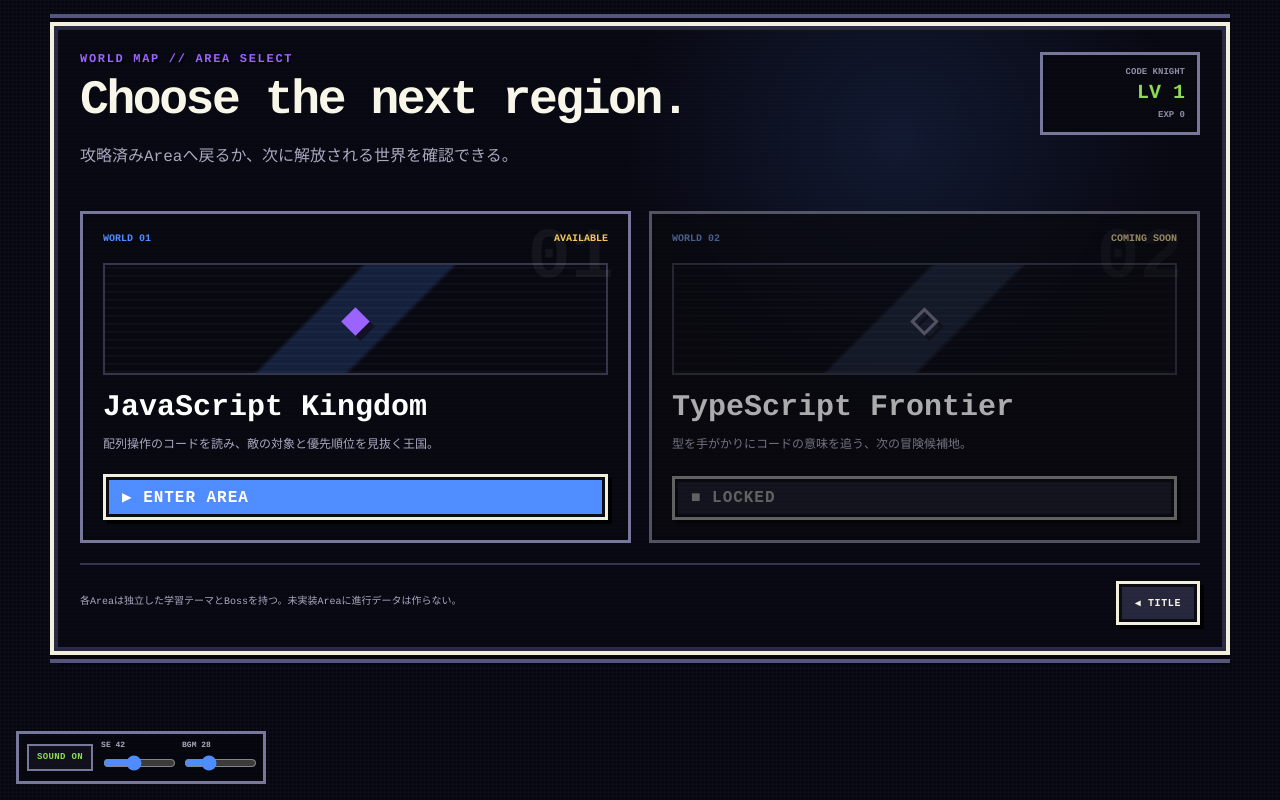
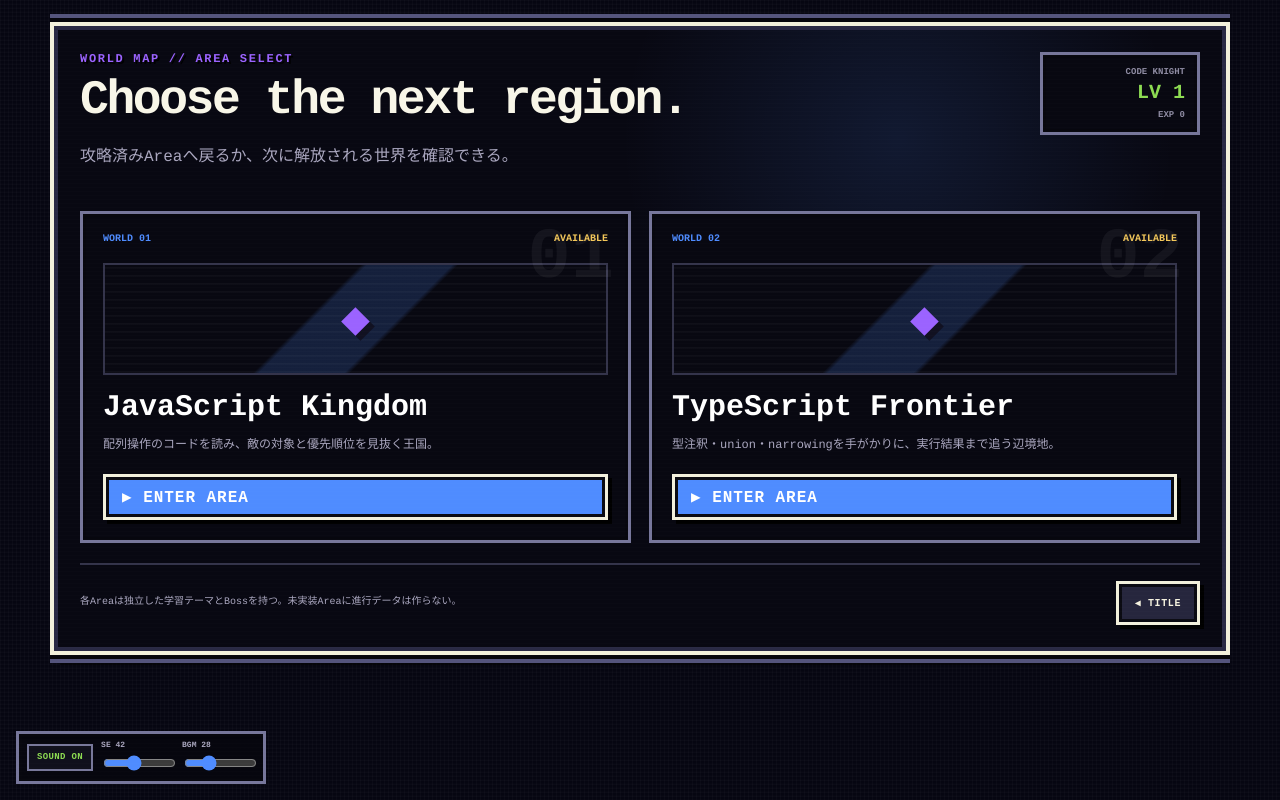
Before and after one commit to mui-1729/code-reading-rpg, a React (Vite) app: page /world in a window 1280 px wide. Built offline with nearby package versions, Linux system fonts and the light colour scheme.

Commit message:
feat: enable TypeScript Frontier area routes

```diff
--- a/src/game/areas.ts
+++ b/src/game/areas.ts
@@ -3,7 +3,13 @@ export const TYPESCRIPT_AREA_ID = 'typescript'
 
 export type AreaAvailability = 'available' | 'comingSoon'
 
-export type AreaRoutePath = '/javascript' | '/javascript/field' | '/javascript/complete'
+export type AreaRoutePath =
+  | '/javascript'
+  | '/javascript/field'
+  | '/javascript/complete'
+  | '/typescript'
+  | '/typescript/field'
+  | '/typescript/complete'
 
 export type AreaRoutes = {
   stageSelect: AreaRoutePath | null
@@ -39,13 +45,14 @@ export const areas: AreaDefinition[] = [
     id: TYPESCRIPT_AREA_ID,
     label: 'WORLD 02',
     title: 'TypeScript Frontier',
-    description: '型を手がかりにコードの意味を追う、次の冒険候補地。',
-    availability: 'comingSoon',
+    description: '型注釈・union・narrowingを手がかりに、実行結果まで追う辺境地。',
+    availability: 'available',
     routes: {
-      stageSelect: null,
-      field: null,
-      complete: null,
+      stageSelect: '/typescript',
+      field: '/typescript/field',
+      complete: '/typescript/complete',
     },
+    bossBattleId: 6,
   },
 ]
 
```
